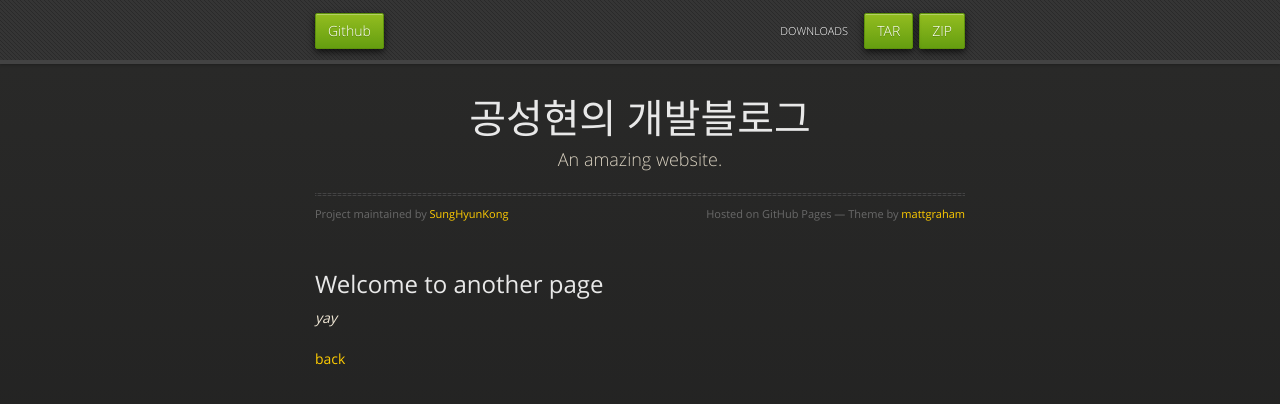
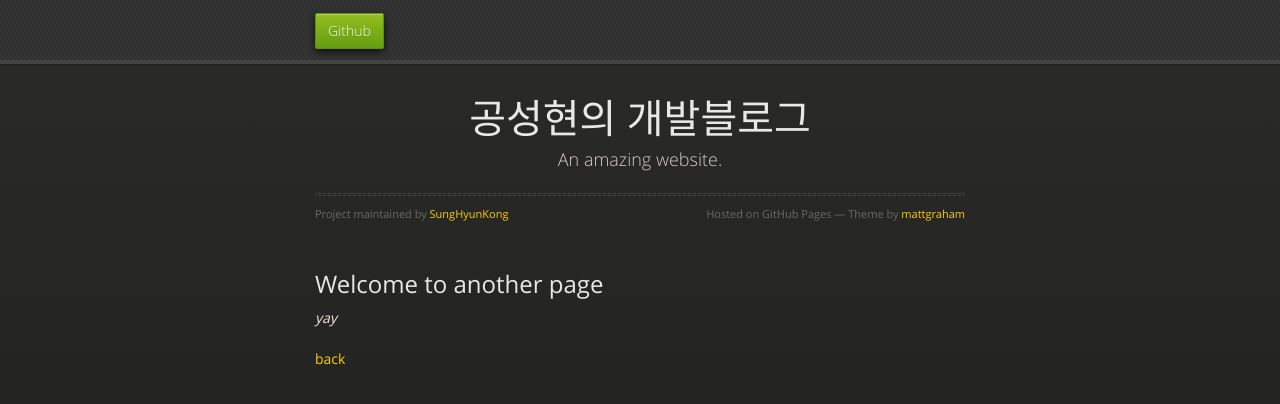
Before and after one commit to SungHyunKong/SungHyunKong.github.io, a Jekyll site: the page built from another-page.md, in a window 1280 px wide. Shown: the top 404 px of the page. Built offline with Jekyll 4.4.1, drawn with Linux system fonts in a browser that asks for light colours; our own code applies the rules of GitHub Pages for plain Markdown files.

Commit message:
Update default.html

```diff
--- a/_layouts/default.html
+++ b/_layouts/default.html
@@ -22,9 +22,6 @@
         <nav>
           <li class="fork"><a href="{{ site.github.repository_url }}">Github</a></li>
           {% if site.show_downloads %}
-            <li class="downloads"><a href="{{ site.github.zip_url }}">ZIP</a></li>
-            <li class="downloads"><a href="{{ site.github.tar_url }}">TAR</a></li>
-            <li class="title">DOWNLOADS</li>
           {% endif %}
         </nav>
       </div><!-- end header -->
```
